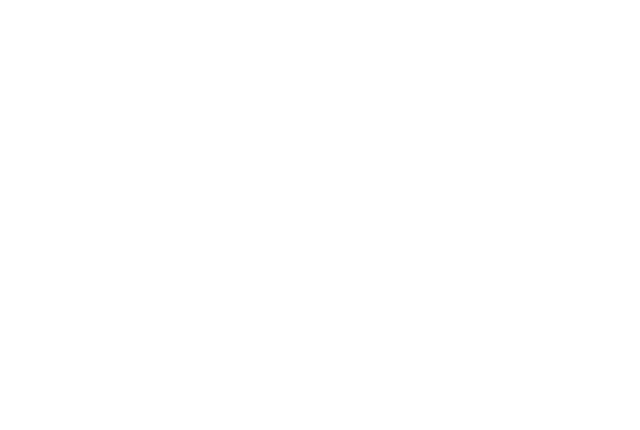
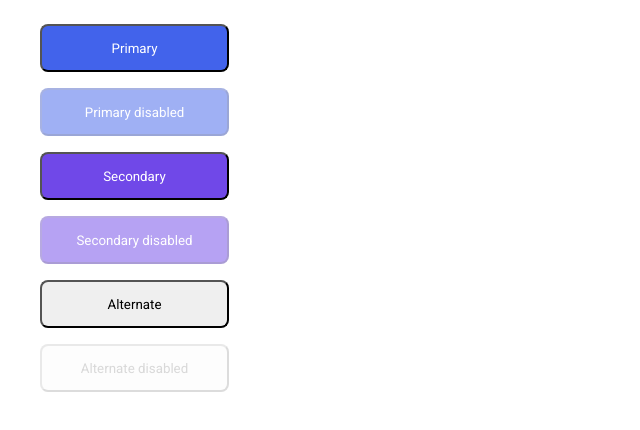
Before and after one commit to js-tasks-ru/htmlcss-20210708_olenka-oleynik, a website: page 03-lection1/01-button/index.html in a window 1280 px wide. Shown: the whole page, without its empty margins (0-640 px from the left). Drawn offline with Linux system fonts and the light colour scheme.

Commit message:
Creating and styling a button

```diff
--- a/03-lection1/01-button/button.css
+++ b/03-lection1/01-button/button.css
@@ -1 +1,30 @@
-/* Стилизация кнопки */
+
+.btn  {
+    display: inline-block ;
+    height: 48px;
+    width: 189px;
+    left: 0px;
+    top: 0px;
+    border-radius: 8px;
+    text-align: center;
+    margin:8px 16px;
+    cursor: pointer;
+
+}
+.btn_primary {
+    background: #4263EB;
+    color:white;
+}
+.btn_secondary {
+    background: #7048E8;
+    color:white;
+
+}
+.btn_alternate {
+    border: 1px solid #ACB5BD
+    color:black;
+}
+.btn:disabled{
+    opacity: 0.5;
+    cursor:default;
+}
--- a/03-lection1/01-button/index.html
+++ b/03-lection1/01-button/index.html
@@ -1,11 +1,33 @@
 <!DOCTYPE html>
-<!-- Страница с кнопкой -->
+<!-- by Elena Korzhova-->
 <html lang="ru">
     <head>
         <link rel="stylesheet" href="../../assets/css/main.css">
         <link rel="stylesheet" href="./button.css">
     </head>
     <body>
+        <div class="btn" >
+            <button class="btn btn_primary">
+                Primary
+            </button>
+            <button class="btn btn_primary" disabled>
+                Primary disabled
+            </button>
+            <button class="btn btn_secondary">
+                Secondary
+            </button>
+            <button class="btn btn_secondary" disabled>
+                Secondary disabled
+            </button>
+            <button class="btn btn_alternate">
+                Alternate
+            </button>
+            <button class="btn btn_alternate" disabled>
+                Alternate disabled
+            </button>
+
+        </div>
+
 
     </body>
 </html>
```
